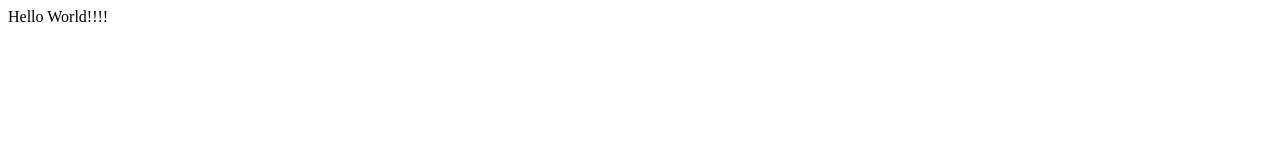
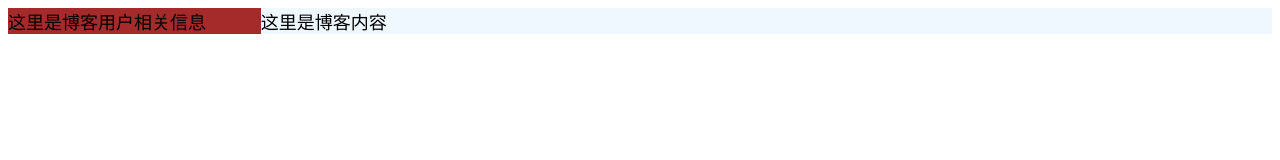
Before and after one commit to WuLoney/allian.github.io, a plain HTML site: page index.html in a window 1280 px wide. Drawn offline with Linux system fonts and the light colour scheme.

Commit message:
Add files via upload

```diff
--- /dev/null
+++ b/index.css
@@ -0,0 +1,17 @@
+#blog-style {
+    width: 100%;
+    display: inline-flex;
+    position: relative;
+    font: 600;
+    font-size: large;
+}
+
+#blog-info {
+    width: 20%;
+    background-color: brown;
+}
+
+#blog-content {
+    width: 80%;
+    background-color: aliceblue;
+}
--- a/index.html
+++ b/index.html
@@ -2,10 +2,16 @@
 <html>
     <head>
         <meta charset="utf-8">
+        <link rel="stylesheet" type="text/css" href="./index.css">
     </head>
     <body>
-        <div>
-            Hello World!!!!
+        <div id="blog-style">
+            <div id="blog-info">
+                这里是博客用户相关信息
+            </div>
+            <div id="blog-content">
+                这里是博客内容
+            </div>
         </div>
     </body>
 </html>
```
